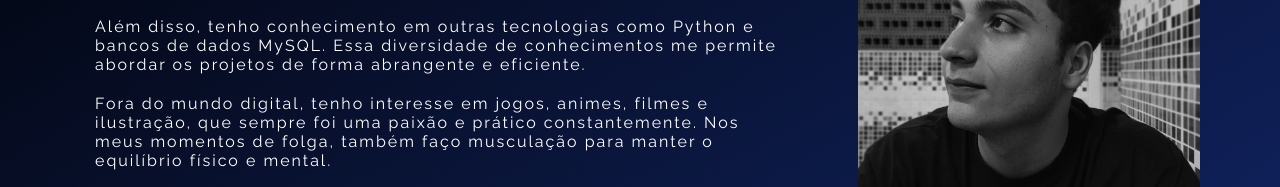
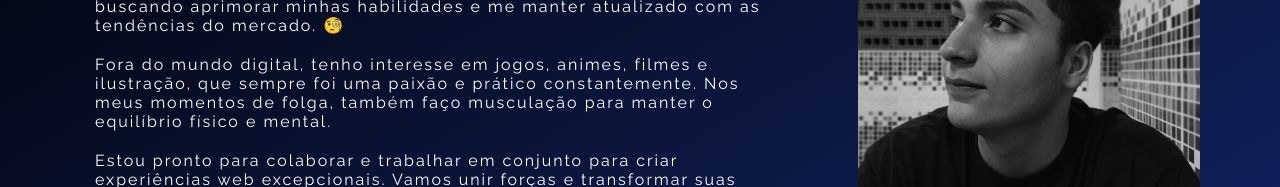
Before and after one commit to JonathanMacedo/projeto-portfolio, a plain HTML site: page index.html in a window 1280 px wide. Shown: the part 342-529 px from the top of the page. Drawn offline with nearby package versions, Linux system fonts and the light colour scheme.

Commit message:
Update index.html

```diff
--- a/index.html
+++ b/index.html
@@ -45,7 +45,7 @@
         <h1>Olá! Sou Jonathan Macedo.</h1>
         <p>Sou um desenvolvedor web apaixonado por transformar conceitos em soluções digitais inovadoras. Com uma vasta experiência em linguagens de programação como HTML, CSS e JavaScript, além de ser especialista em frameworks modernos como React e Node.js, estou constantemente buscando aprimorar minhas habilidades e me manter atualizado com as tendências do mercado. 🧐
         </p>
-        <p>Além disso, tenho conhecimento em outras tecnologias como Python e bancos de dados MySQL. Essa diversidade de conhecimentos me permite abordar os projetos de forma abrangente e eficiente.</p>
+
 
         <p>Fora do mundo digital, tenho interesse em jogos, animes, filmes e ilustração, que sempre foi uma paixão e prático constantemente. Nos meus momentos de folga, também faço musculação para manter o equilíbrio físico e mental.</p>
         <p> Estou pronto para colaborar e trabalhar em conjunto para criar experiências web excepcionais. Vamos unir forças e transformar suas ideias em realidade digital! 🥳</p>
```
